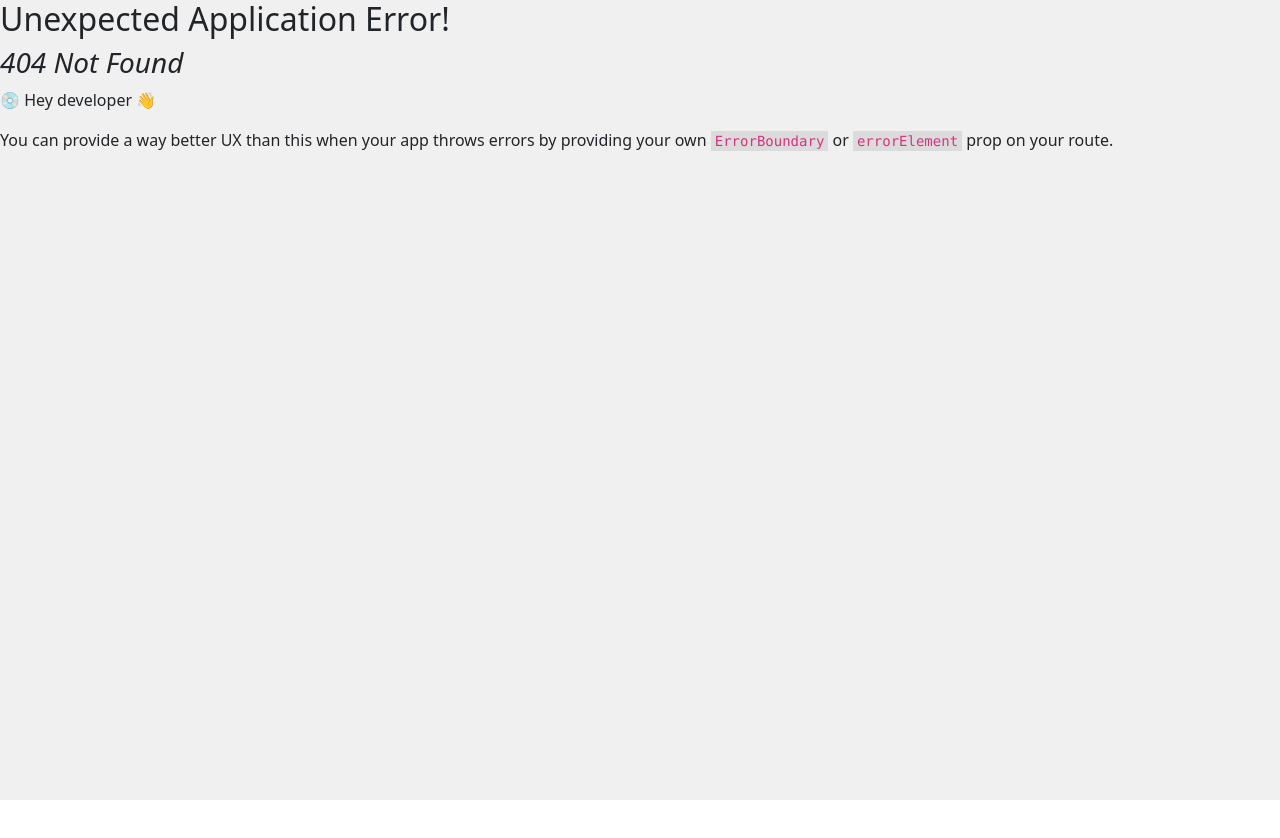
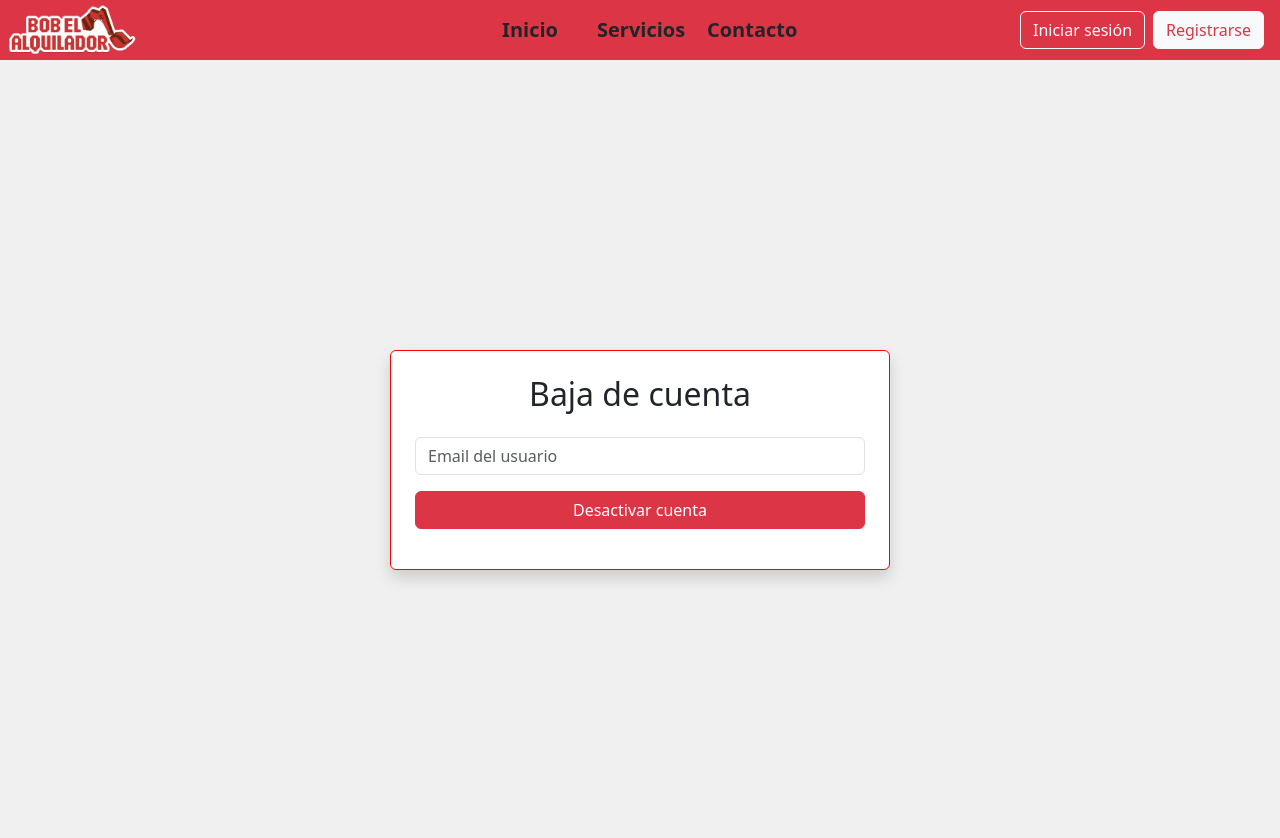
Before and after one commit to AgustinPlatun/BobElAlquilador, a React (Vite) app in the folder IngeProyecto/: page /desactivar-cuenta in a window 1280 px wide. Before the commit this address had no page. Shown: the top 838 px of the page. Before the commit the page ends 800 px from the top, so only its background shows below. Built offline with nearby package versions, Linux system fonts and the light colour scheme.

Commit message:
Se implemento que el administrador pueda desactivar cuentas

```diff
--- a/IngeProyecto/src/Components/NavBar/Navbar.tsx
+++ b/IngeProyecto/src/Components/NavBar/Navbar.tsx
@@ -39,6 +39,7 @@ const Navbar: React.FC = () => {
       options.push({ label: 'Alta de maquinaria', path: '/alta-maquinaria' });
       options.push({ label: 'Baja de maquinaria', path: '/baja-maquinaria' });
       options.push({ label: 'Registrar empleado', path: '/registrar-empleado' });
+      options.push({ label: 'Desactivar una cuenta', path: '/desactivar-cuenta' });
     } else if (rol === 'empleado') {
       options.push({ label: 'Verificar cuentas', path: '/verificar-cuentas' });
       options.push({ label: 'Registrar cliente', path: '/registrar-cliente' });
--- /dev/null
+++ b/IngeProyecto/src/pages/bajaCuenta.tsx
@@ -0,0 +1,75 @@
+import React, { useState } from 'react';
+import Navbar from '../Components/NavBar/Navbar';
+
+const BajaCuenta: React.FC = () => {
+  const [email, setEmail] = useState('');
+  const [mensaje, setMensaje] = useState('');
+
+  const handleDesactivar = async () => {
+    if (!email) {
+      alert('Por favor, ingrese el email la cuenta.');
+      return;
+    }
+
+    const confirmacion = window.confirm(`¿Está seguro de desactivar la cuenta con email "${email}"?`);
+    if (!confirmacion) return;
+
+    try {
+      const response = await fetch('http://localhost:5000/baja-cuenta', {
+        method: 'PUT',
+        headers: { 'Content-Type': 'application/json' },
+        body: JSON.stringify({ email }),
+      });
+
+      if (response.ok) {
+        setMensaje('Cuenta desactivada correctamente.');
+        setEmail('');
+      } else {
+        const resData = await response.json();
+        setMensaje(resData.message || 'No se pudo desactivar la cuenta.');
+      }
+    } catch (error) {
+      console.error('Error al desactivar cuenta:', error);
+      setMensaje('Hubo un problema al desactivar la cuenta.');
+    }
+  };
+
+  return (
+    <div>
+      <Navbar />
+      <div
+        className="baja-cuenta-page d-flex justify-content-center align-items-center"
+        style={{ width: '100vw', height: '100vh' }}
+      >
+        <div
+          className="card p-4 shadow"
+          style={{ maxWidth: '500px', width: '90%', border: '1px solid red' }}
+        >
+          <h2 className="text-center mb-4">Baja de cuenta</h2>
+
+          <div className="mb-3">
+            <input
+              type="email"
+              className="form-control"
+              placeholder="Email del usuario"
+              value={email}
+              onChange={(e) => setEmail(e.target.value)}
+            />
+          </div>
+
+          <button className="btn btn-danger w-100 mb-3" onClick={handleDesactivar}>
+            Desactivar cuenta
+          </button>
+
+          {mensaje && (
+            <div className="alert alert-info text-center p-2" role="alert">
+              {mensaje}
+            </div>
+          )}
+        </div>
+      </div>
+    </div>
+  );
+};
+
+export default BajaCuenta;
```
Also changed, not shown: IngeProyecto/src/routes.tsx (+6 -1 lines), 2 other files (tests, documents, lock files or other folders).
